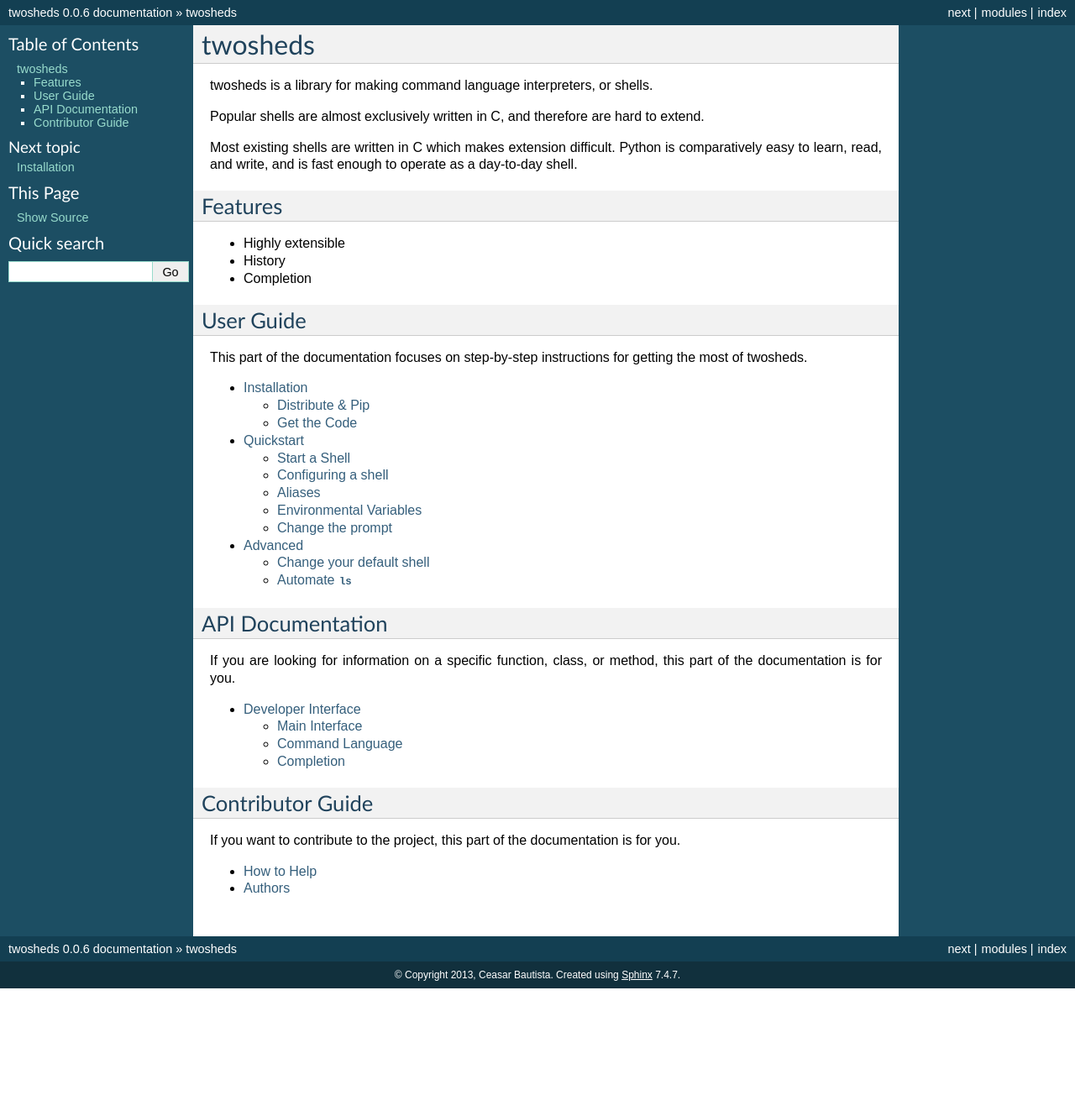
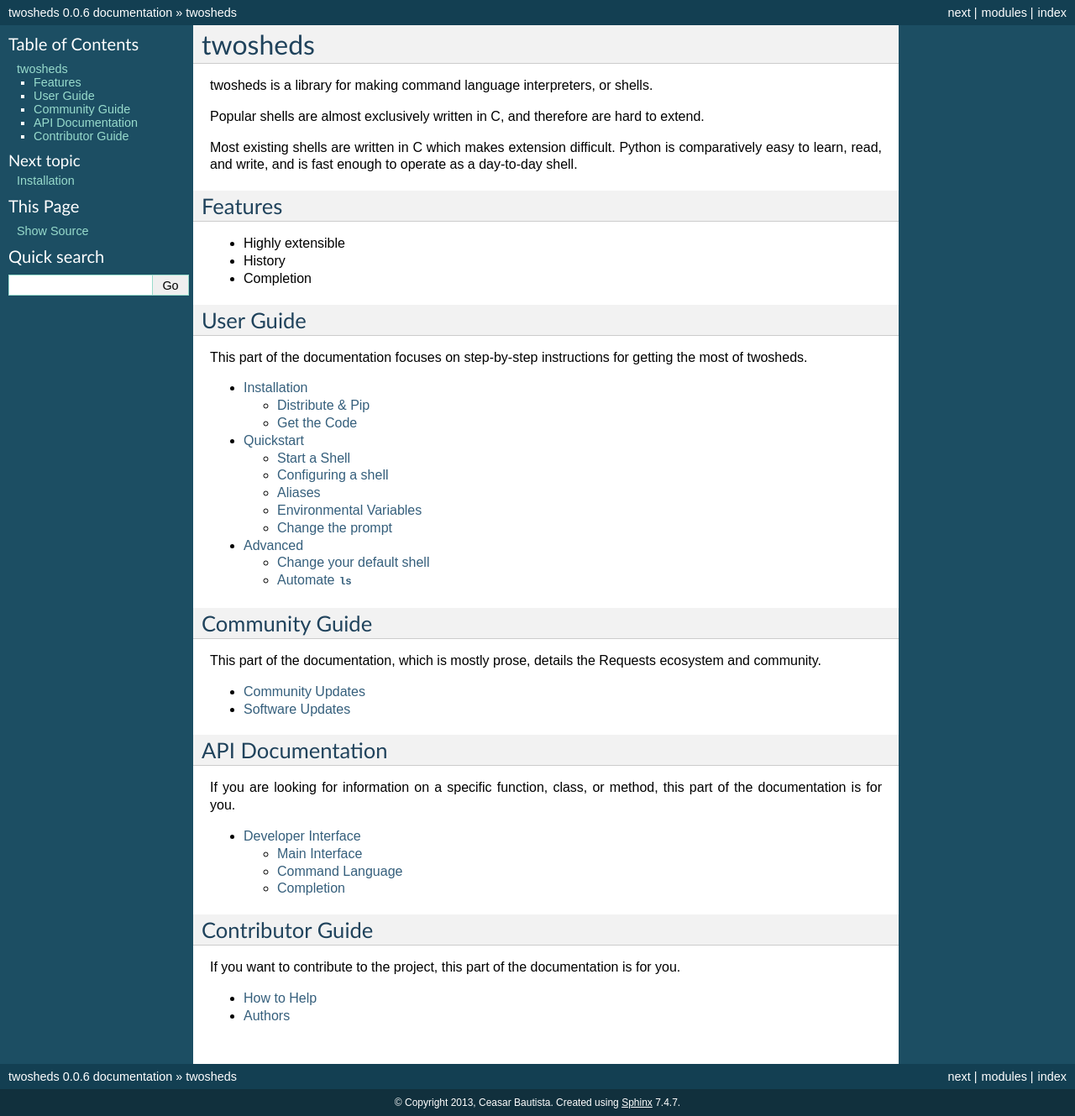
Before and after one commit to Ceasar/twosheds, a Sphinx documentation site: the page built from docs/index.rst, in a window 1280 px wide. Shown: the whole page at 84% size. Built offline with Sphinx 7.4.7, drawn with Linux system fonts in a browser that asks for light colours; before the commit the page ends 1177 px from its top, so only the background shows below that.

```diff
--- a/docs/index.rst
+++ b/docs/index.rst
@@ -34,6 +34,17 @@ the most of twosheds.
    user/quickstart
    user/advanced
 
+Community Guide
+-----------------
+
+This part of the documentation, which is mostly prose, details the
+Requests ecosystem and community.
+
+.. toctree::
+   :maxdepth: 1
+
+   community/updates
+
 API Documentation
 -----------------
 
--- a/setup.py
+++ b/setup.py
@@ -1,6 +1,6 @@
 from setuptools import setup, find_packages
 
-__version_info__ = ('0', '0', '6')
+__version_info__ = ('0', '1', '0')
 __version__ = '.'.join(__version_info__)
 
 setup(
```
Also changed, not shown: HISTORY.rst (added, +9 -0 lines), docs/community/updates.rst (added, +26 -0 lines).
